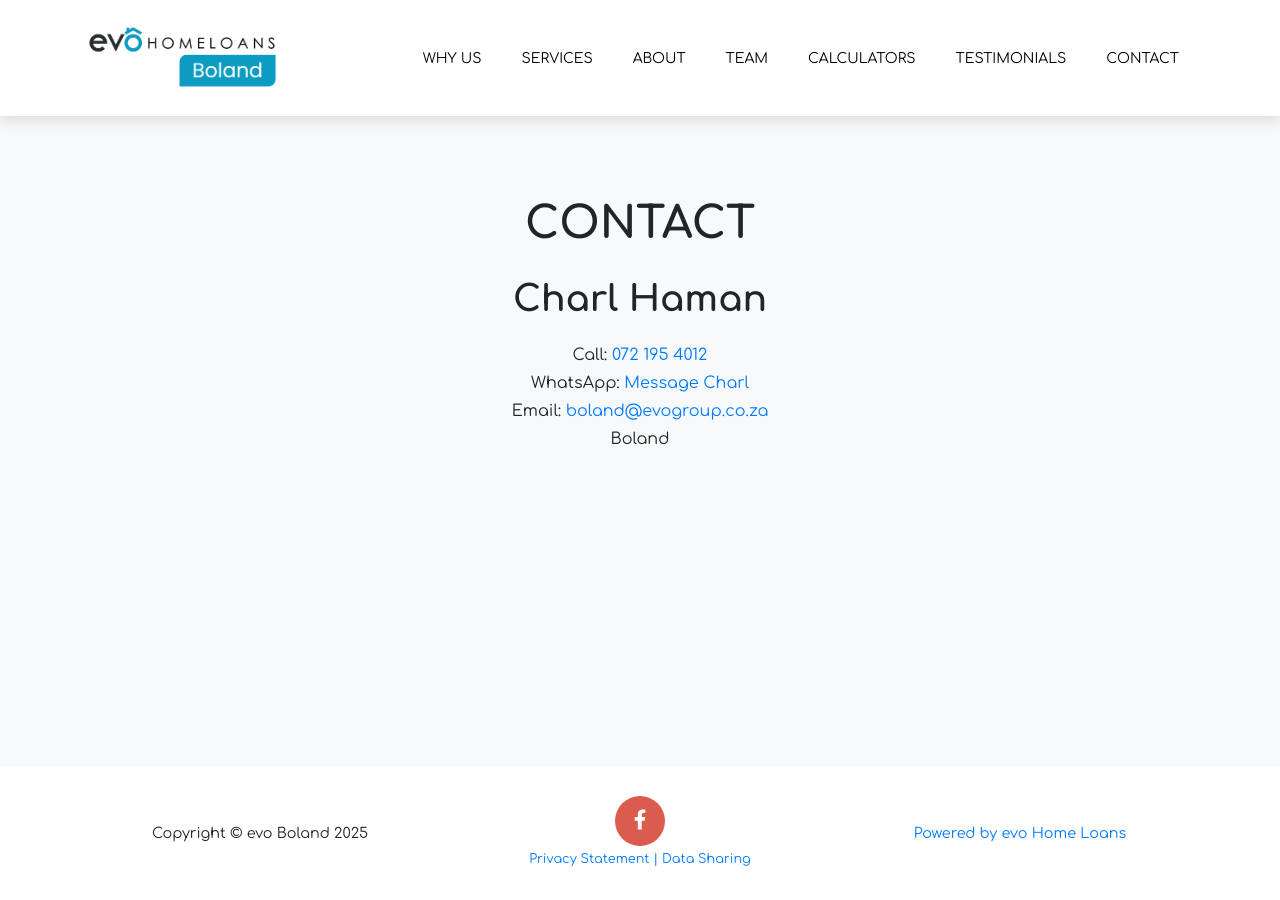
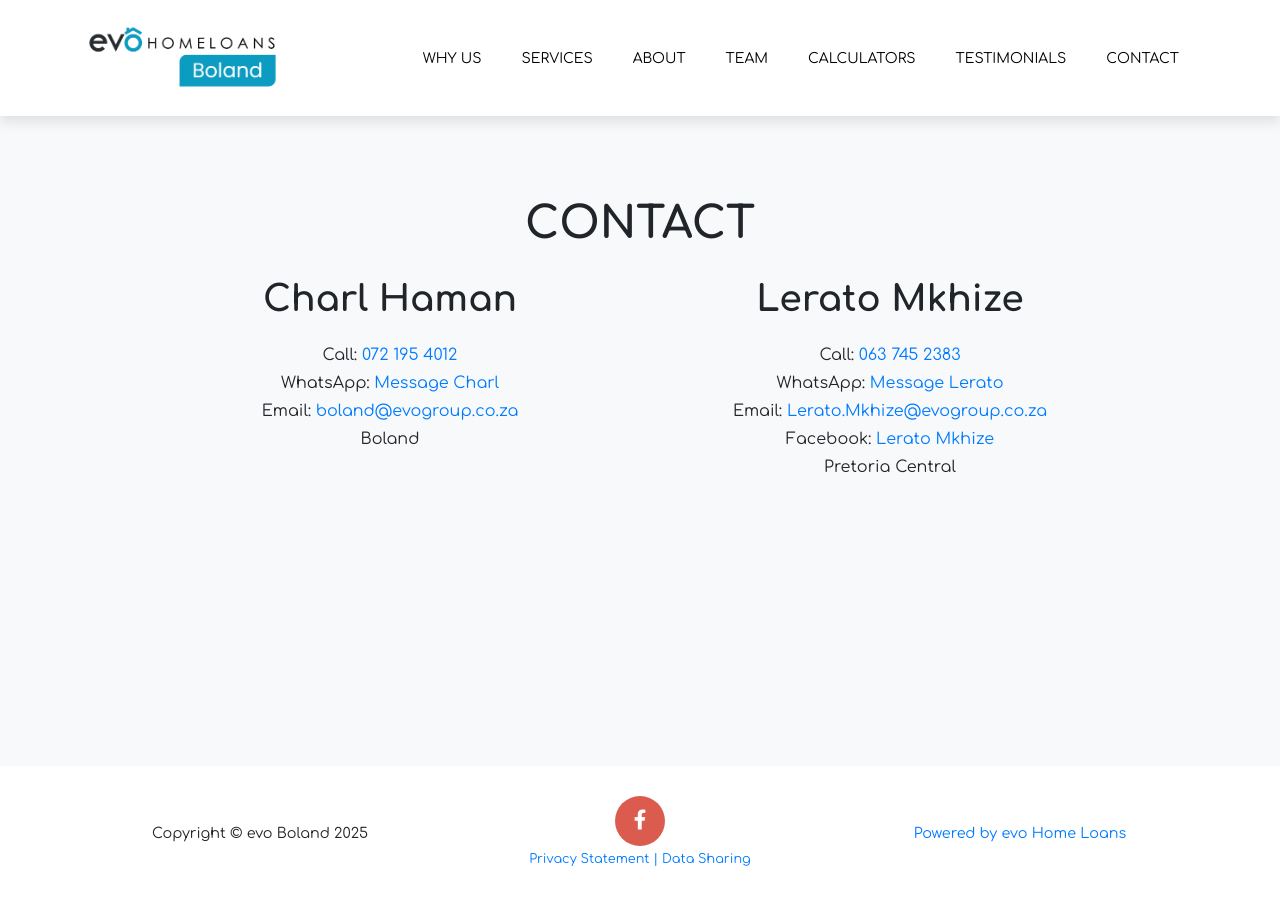
Before and after one commit to Intellify-Cloud/ev-bol, a Jekyll site: the page built from contact.md, in a window 1280 px wide. Built offline with Jekyll 4.4.1, drawn with Linux system fonts in a browser that asks for light colours.

Commit message:
0714.2041

```diff
--- a/contact.md
+++ b/contact.md
@@ -6,16 +6,28 @@ background: gray
 
 <div class="container contact-us py-5">
   <div class="row justify-content-center">
+    <div class="col-md text-center" style="max-width: 1000px;">
+      <h2 class="section-heading text-uppercase">Contact</h2>
+    </div>
+  </div>
+  <div class="row justify-content-center">
     <div class="col-md text-center" style="max-width: 500px;">
-      <h2 class="section-heading text-uppercase">Contact</h2>
       <h3>Charl Haman</h3>
       <p>Call: <a href="tel:+27721954012">072 195 4012</a></p>
       <p>WhatsApp: <a href="https://wa.me/27721954012" target="_blank">Message Charl</a></p>
       <p>Email: <a href="mailto:boland@evogroup.co.za?subject=Mail from evo Boland Website">boland@evogroup.co.za</a></p>
-      <p></p>
       <p>Boland</p>
-      <p></p>
     </div>
+
+    <div class="col-md text-center" style="max-width: 500px;">
+      <h3>Lerato Mkhize</h3>
+      <p>Call: <a href="tel:+27637452383">063 745 2383</a></p>
+      <p>WhatsApp: <a href="https://wa.me/27637452383" target="_blank">Message Lerato</a></p>
+      <p>Email: <a href="mailto:Lerato.Mkhize@evogroup.co.za?subject=Mail from evo Boland Website">Lerato.Mkhize@evogroup.co.za</a></p>
+      <p>Facebook: <a href="https://www.facebook.com/profile.php?id=61575230263178" target="_blank">Lerato Mkhize</a></p>
+      <p>Pretoria Central</p>
+    </div>
+  </div>
 
 
   <!-- Separate row for General Enquiries
```
Also changed, not shown: _data/sitetext.yml (+15 -2 lines), _assets/img/evo-the-bond-studio-hero.jpg (added), assets/img/logo/bond-squad-logo.png (deleted), assets/img/team/Charl Haman-evo-Boland.jpg (renamed from assets/img/team/Charl Haman.jpg), assets/img/team/Lerato Mkhize -evo-Boland-Pretoria-Central.jpg (added).
